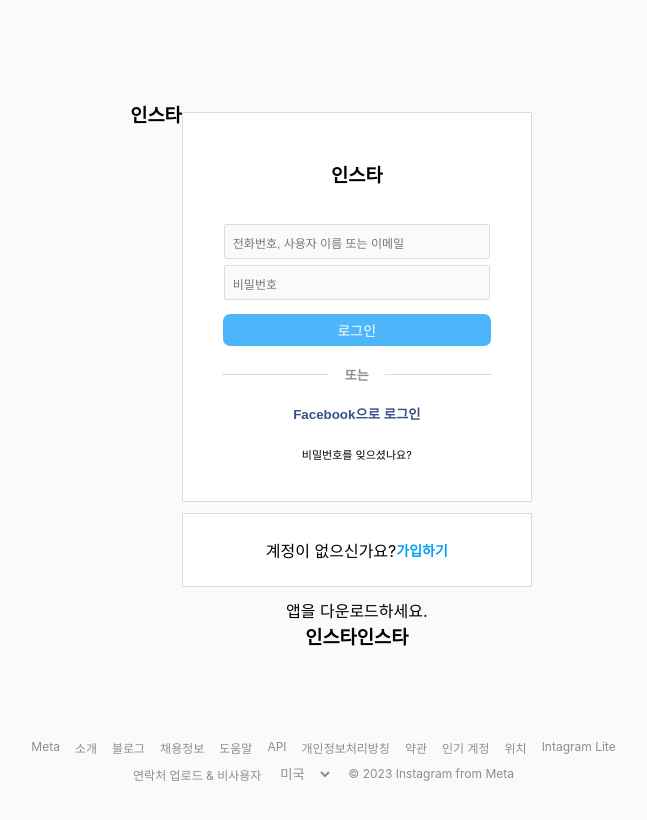
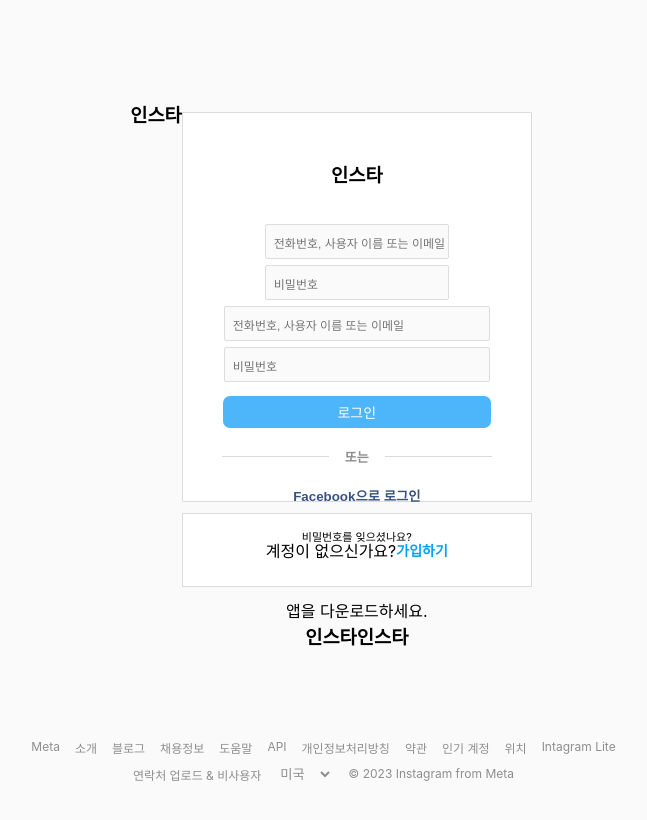
Before and after one commit to juuuuung/Instagram_clone, a React (Create React App) app: page / in a window 1280 px wide. Shown: the top 820 px of the page, without its empty margins (309-956 px from the left). Built offline with nearby package versions, Linux system fonts and the light colour scheme.

Commit message:
type 정의를 위한 LoginDataObj.ts

```diff
--- a/src/components/organisms/Join/Login.tsx
+++ b/src/components/organisms/Join/Login.tsx
@@ -3,13 +3,11 @@
 import Button from "../../atoms/Button";
 import Image from "../../atoms/Image";
 import "./styles/Login.scss";
-
-type Obj = {
-  [index: string]: string;
-};
+import LoginInputList from "../../molecules/Join/LoginInputList";
+import { LoginDataObj } from "../../../dto/LoginDataObj";
 
 export default function Login() {
-  const [data, setData] = useState<Obj>({
+  const [data, setData] = useState<LoginDataObj>({
     userId: "n",
     userPw: "n",
   });
@@ -24,6 +22,7 @@
         <Image src="logo.png" />
       </div>
       <div className="inputlist">
+        <LoginInputList data={data} />
         <input
           onChange={(e) => {
             onChangeFunc(e, "userId");
--- /dev/null
+++ b/src/dto/LoginDataObj.ts
@@ -0,0 +1,3 @@
+export type LoginDataObj = {
+  [index: string]: string;
+};
```
Also changed, not shown: src/components/molecules/Join/LoginInputList.tsx (+7 -1 lines), src/logic/onChangeInput.ts (+4 -8 lines).
